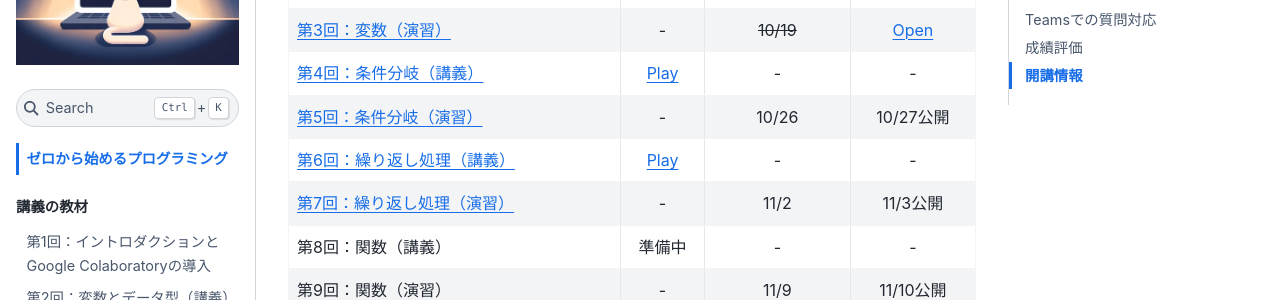
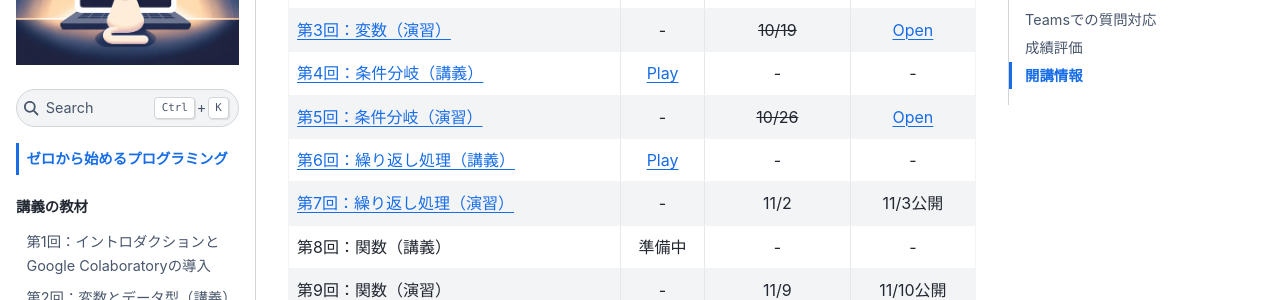
Before and after one commit to ground-zero-programming/zero-pro2023-public, a Jupyter Book: the page built from intro.md, in a window 1280 px wide and 900 px high, scrolled down 959 px. Shown: the part 153-453 px from the top of the window. Built offline with Jupyter Book 1.0.4 settings and Sphinx 7.4.7 and the Sphinx Book theme 1.1.4, drawn with Linux system fonts in a browser that asks for light colours; pages that are not in the unit, such as notebooks, are missing from menus.

Commit message:
add: answer of 5

```diff
--- a/intro.md
+++ b/intro.md
@@ -35,7 +35,7 @@
 | [第2回：変数（講義）](docs/02/variables_and_data_types.ipynb) | [Play](https://hiroshimauniv-my.sharepoint.com/:v:/g/personal/furui_hiroshima-u_ac_jp/EfefwxlYkJdLhZpcJT7XYdABhpc2svt1QGBUvD6qWH1Cjg) | - | - |
 | [第3回：変数（演習）](docs/03/exercise_variables_and_data_types.ipynb) | - | <strike>10/19</strike> | [Open](docs/03_ans/answer_variables_and_data_types.ipynb) |
 | [第4回：条件分岐（講義）](docs/04/conditional_branch.ipynb) | [Play](https://hiroshimauniv-my.sharepoint.com/:v:/g/personal/furui_hiroshima-u_ac_jp/Eer44naRt_lKi05D7mFM6mABf1yltHbcE8DoB1Ak7t5sMg) | - | - |
-| [第5回：条件分岐（演習）](docs/05/exercise_conditional_branch.ipynb) | - | 10/26 | 10/27公開 |
+| [第5回：条件分岐（演習）](docs/05/exercise_conditional_branch.ipynb) | - | <strike>10/26</strike> | [Open](docs/05_ans/answer_conditional_branch.ipynb) |
 | [第6回：繰り返し処理（講義）](docs/06/loops.ipynb) | [Play](https://hiroshimauniv-my.sharepoint.com/:v:/g/personal/furui_hiroshima-u_ac_jp/ETyk5dmNkkVFscBx71-IdroBVbtxO1PzlBZsbBfII0v2Hg) | - | - |
 | [第7回：繰り返し処理（演習）](docs/07/exercise_loops.ipynb)  | - | 11/2 | 11/3公開 |
 | 第8回：関数（講義） | 準備中 | - | - |
```
Also changed, not shown: docs/05_ans/answer_conditional_branch.ipynb (added).
